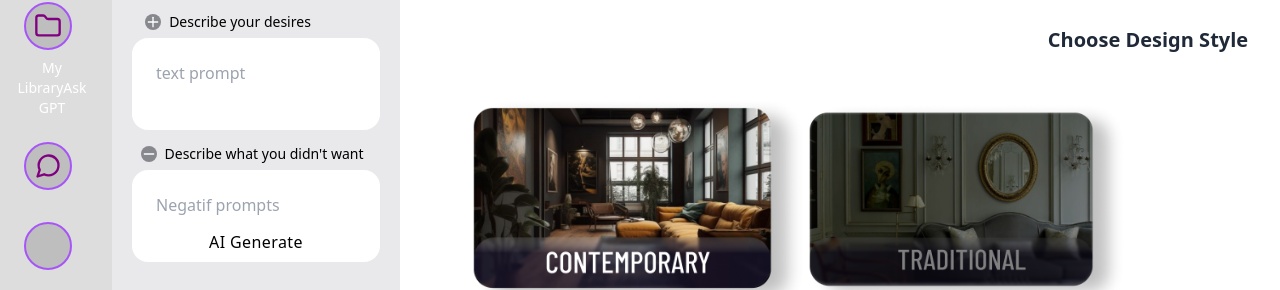
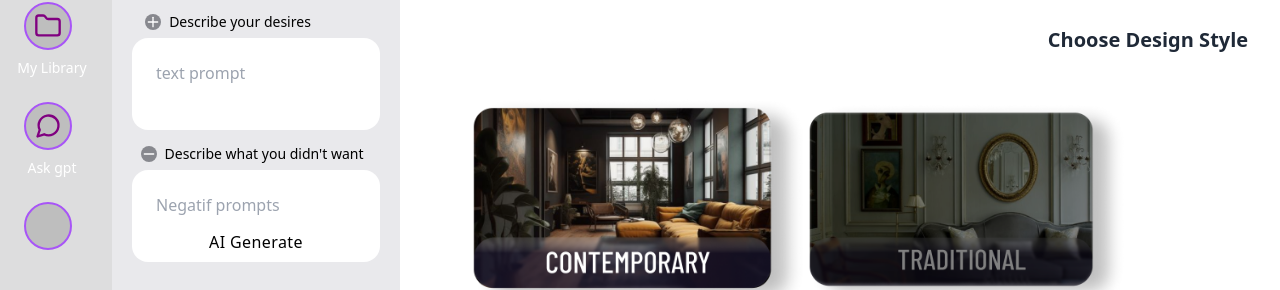
Before and after one commit to crimsondevs/Interior_design, a React (Vite) app: page / in a window 1280 px wide. Shown: the part 318-608 px from the top of the page. Built offline with nearby package versions, Linux system fonts and the light colour scheme; grey boxes are pictures that could not be loaded; a web font is replaced by a local one.

Commit message:
Update Sidebar.tsx
fixes

```diff
--- a/src/components/Home/Sidebar.tsx
+++ b/src/components/Home/Sidebar.tsx
@@ -125,13 +125,13 @@ const SideMenu: React.FC = () => {
             <div className="border-2 border-purple-500 p-2 rounded-full flex items-center justify-center w-12 h-12 bg-[#BEBEBE]">
               <Folder size={32} color="purple" />
             </div>
-            <p className="text-center mt-2 -ml-2">My LibraryAsk GPT</p>
+            <p className="text-center mt-2 -ml-2">My Library</p>
           </button>
           <button className="mb-4 text-sm text-center">
             <div className="border-2 border-purple-500 p-2 rounded-full flex items-center justify-center w-12 h-12 bg-[#BEBEBE]">
               <MessageCircle size={32} color="purple" />
             </div>
-            <p className="text-center mt-2 -ml-2"></p>
+            <p className="text-center mt-2 -ml-2">Ask gpt</p>
           </button>
           <button className="mb-4 text-sm text-center">
             <div className="border-2 border-purple-500 p-2 rounded-full flex items-center justify-center w-12 h-12 bg-[#BEBEBE]">
```
